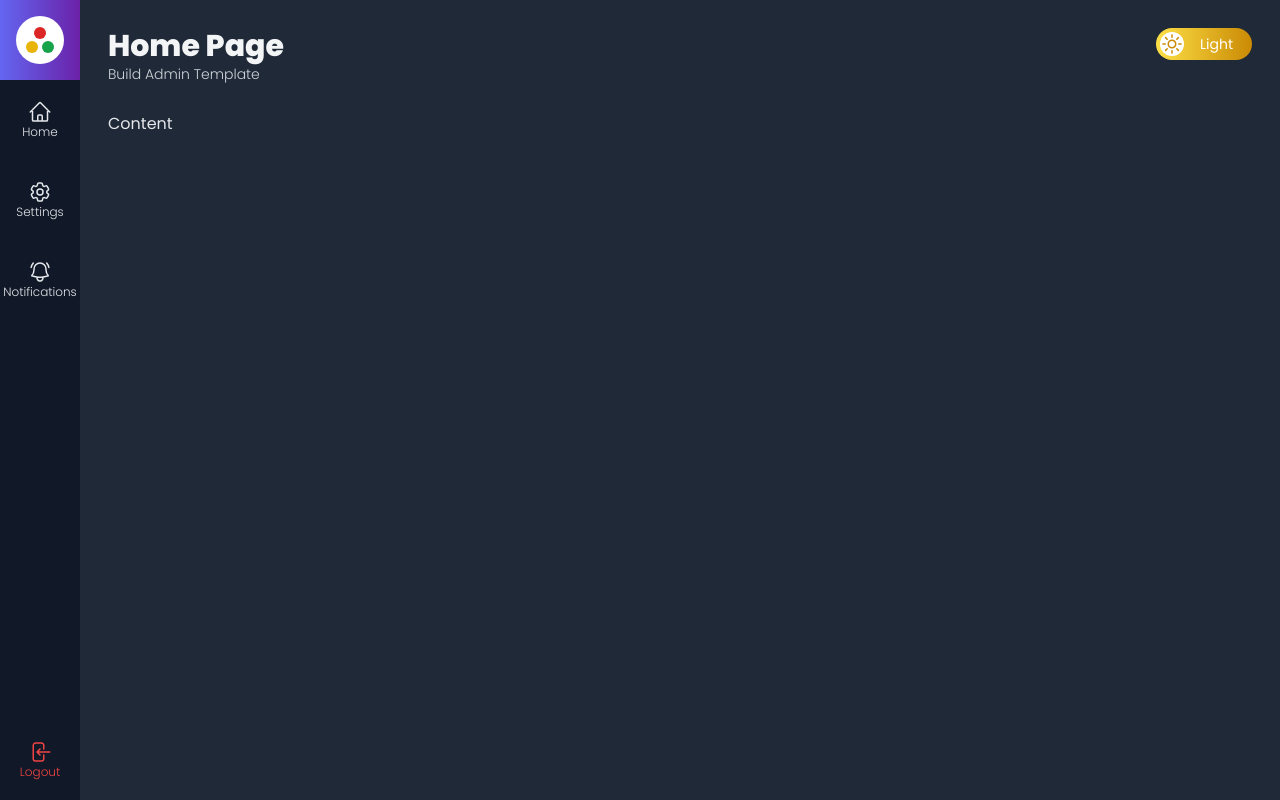
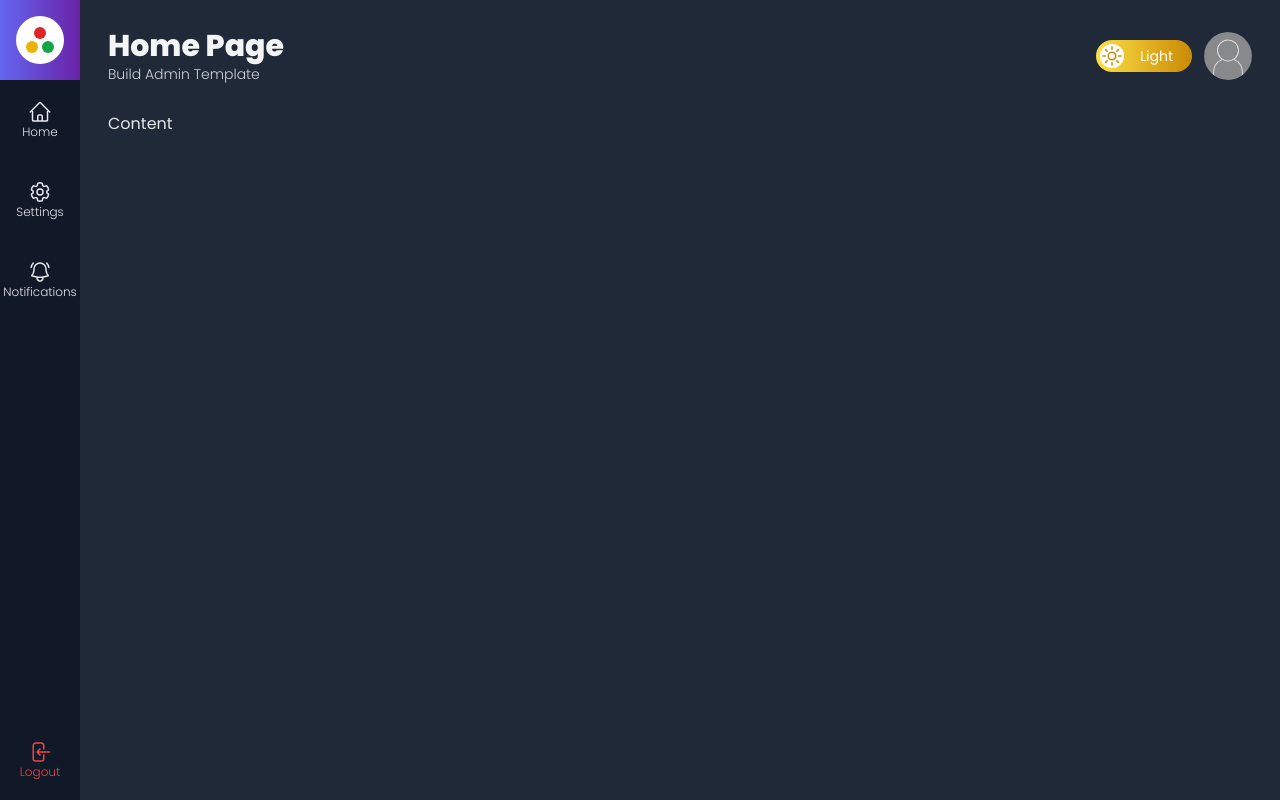
Before and after one commit to luancatarino/admin-template, a Next.js app: page / in a window 1280 px wide. Built offline with nearby package versions, Linux system fonts and the light colour scheme; no server answers.

Commit message:
feat: add User Avatar

```diff
--- a/next.config.js
+++ b/next.config.js
@@ -1,6 +1,10 @@
 /** @type {import('next').NextConfig} */
 const nextConfig = {
-  reactStrictMode: true,
-}
+    reactStrictMode: true,
+    swcMinify: true,
+    images: {
+        domains: ["lh3.googleusercontent.com", "source.unsplash.com"],
+    },
+};
 
-module.exports = nextConfig
+module.exports = nextConfig;
--- /dev/null
+++ b/src/components/template/AvatarUser.tsx
@@ -0,0 +1,27 @@
+import Image from "next/image";
+import Link from "next/link";
+import avatar from "../../../public/images/avatar.svg";
+import useAuth from "../../data/hook/useAuth";
+
+interface AvatarUserProps {
+    className?: string;
+}
+
+export default function AvatarUser(props: AvatarUserProps) {
+    const { user } = useAuth();
+
+    return (
+        <Link href="/profile">
+            <Image
+                width={48}
+                height={48}
+                src={user?.imageURL ?? avatar}
+                alt="Avatar"
+                className={`
+                    h-12 w-12 rounded-full cursor-pointer
+                    ${props.className}
+                `}
+            />
+        </Link>
+    );
+}
--- a/src/components/template/Header.tsx
+++ b/src/components/template/Header.tsx
@@ -1,4 +1,5 @@
 import useAppData from "../../data/hook/useAppData";
+import AvatarUser from "./AvatarUser";
 import ButtonChangeTheme from "./ButtonChangeTheme";
 import Title from "./Title";
 
@@ -8,13 +9,14 @@ interface HeaderProps {
 }
 
 export default function Header(props: HeaderProps) {
-    const {theme, changeTheme} = useAppData()
+    const { theme, changeTheme } = useAppData();
 
     return (
         <div className={`flex`}>
             <Title title={props.title} subtitle={props.subtitle} />
-            <div className={`flex flex-grow justify-end`}>
-                <ButtonChangeTheme theme={theme} changeTheme={changeTheme}/>
+            <div className={`flex flex-grow justify-end items-center`}>
+                <ButtonChangeTheme theme={theme} changeTheme={changeTheme} />
+                <AvatarUser className="ml-3" />
             </div>
         </div>
     );
--- a/src/pages/authentication.tsx
+++ b/src/pages/authentication.tsx
@@ -1,11 +1,11 @@
+import Image from "next/image";
 import { useState } from "react";
 import AuthInput from "../components/auth/AuthInput";
 import { GoogleIcon, WarningIcon } from "../components/icons";
 import useAuth from "../data/hook/useAuth";
 
 export default function Authentication() {
-
-    const {user, loginGoogle} = useAuth()
+    const { user, loginGoogle } = useAuth();
 
     const [email, setEmail] = useState("");
     const [password, setPassword] = useState("");
@@ -28,7 +28,9 @@ export default function Authentication() {
     return (
         <div className="flex h-screen items-center justify-center">
             <div className="hidden md:block md:w-1/2 lg:w-2/3">
-                <img
+                <Image
+                    width={10000}
+                    height={10000}
                     src="https://source.unsplash.com/random"
                     alt="Authentication Page Image"
                     className="h-screen w-full object-cover"
--- /dev/null
+++ b/src/pages/profile.tsx
@@ -0,0 +1,9 @@
+import Layout from "../components/template/Layout";
+
+export default function Profile() {
+    return (
+        <Layout title="Profile" subtitle="Adjust your profile here">
+            <h1>Notifications</h1>
+        </Layout>
+    );
+}
```
Also changed, not shown: public/images/avatar.svg (added), public/images/loading.gif (added).
